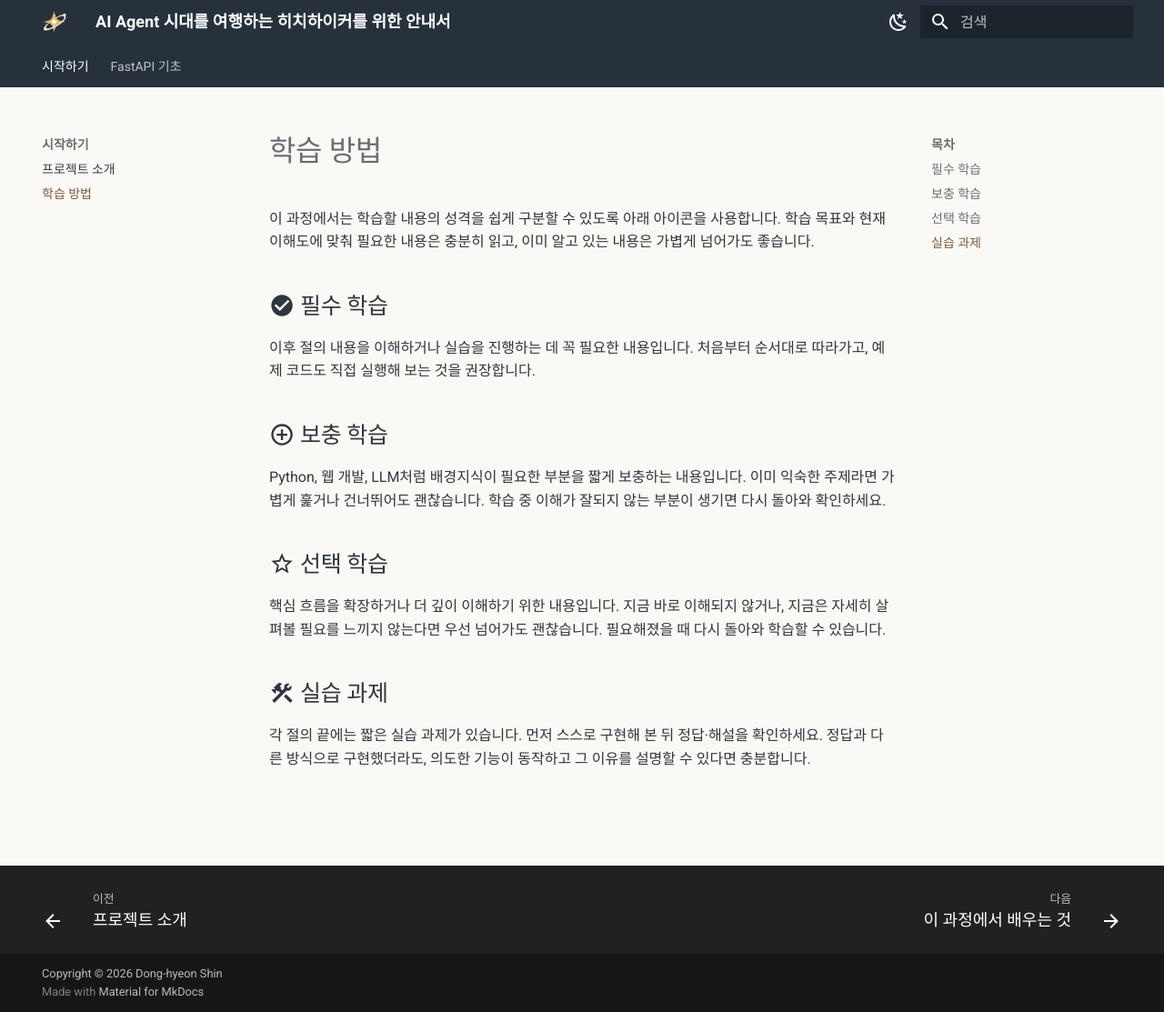
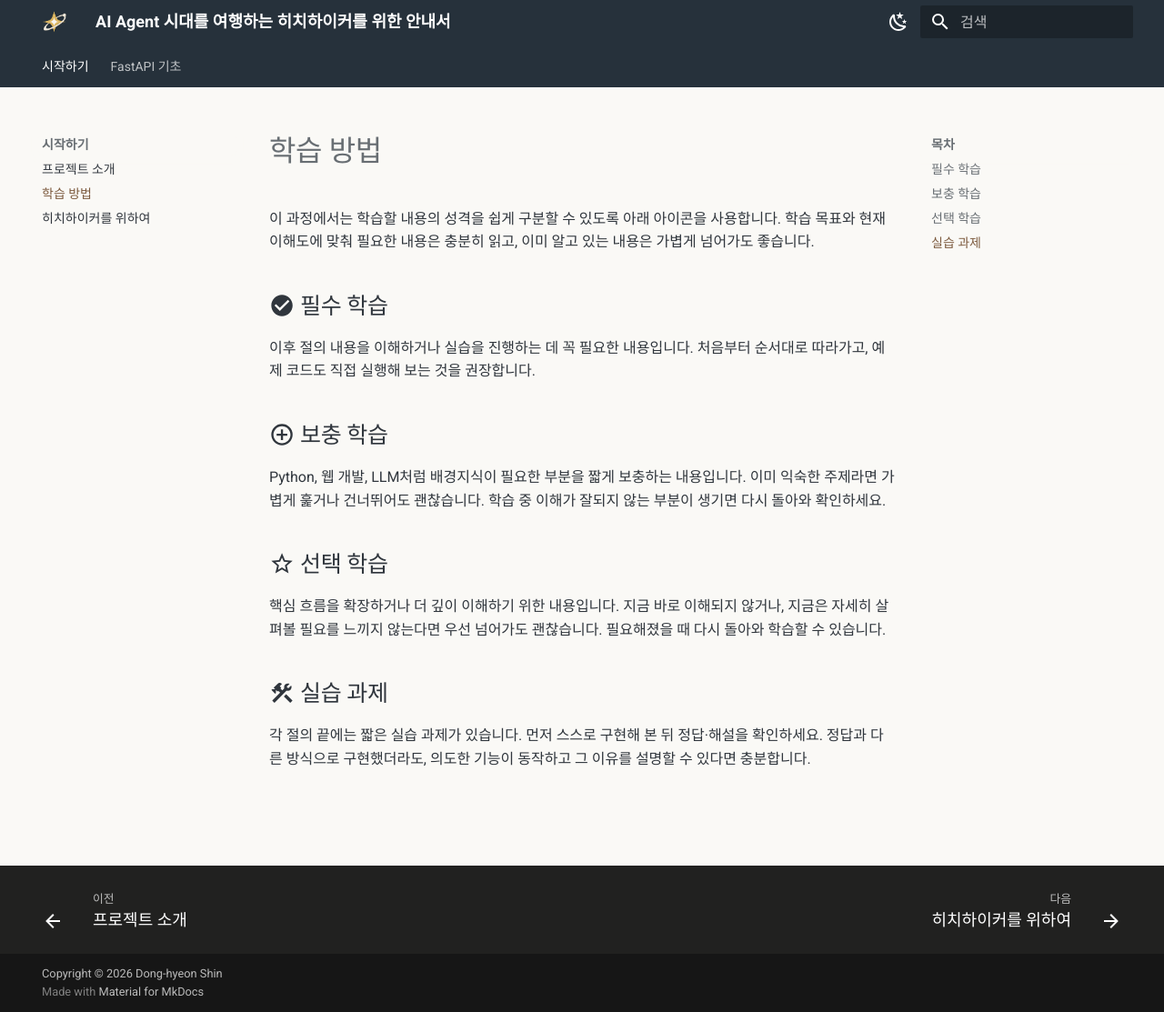
Before and after one commit to qu3vipon/the-hitchhikers-guide-to-ai, an MkDocs documentation site: the page built from docs/learning-method.md, in a window 1280 px wide and 1113 px high. Shown: the whole window at 91% size. Built offline with MkDocs 1.6.1 and Material for MkDocs 9.7.7, drawn with Linux system fonts in a browser that asks for light colours; part of the change alters nothing that is shown.

Commit message:
Add guide for hitchhikers

```diff
--- /dev/null
+++ b/docs/for-hitchhikers.md
@@ -0,0 +1,11 @@
+# 히치하이커를 위하여
+
+말 한마디면 AI가 코드를 만들고 서비스까지 배포할 수 있는 시대입니다. 이런 시대에 개념을 하나씩 이해하고 직접 구현하며 배우는 일이 여전히 의미가 있을까 하는 질문이 있을 수 있습니다.
+
+그런데 AI를 더 잘 활용하기 위해서는 반드시 **스스로 생각하는 힘**이 필요하다고 믿습니다. AI는 빠르게 초안을 만들고, 막힌 부분의 힌트를 주고, 여러 선택지를 제안해 줄 수 있습니다. 하지만 무엇을 만들지 정하고, 결과가 정말 원하는 방향인지 판단하고, 문제가 생겼을 때 다음 질문을 찾아가는 일까지 대신해 주지는 않습니다.
+
+이 안내서 역시 AI와 함께 만들어지고 있습니다. 자료를 조사하고 문장을 다듬는 과정에서 AI의 도움을 받습니다. 다만 이 과정에서 어떤 내용을 왜 배워야 하는지, 어떤 순서로 연결할지, 학습자에게 무엇이 꼭 필요한지를 판단하는 일은 제가 결정합니다. 우리는 AI를 도구로 활용하되, 무엇을 만들고 어떤 선택을 할지에 대해서는 **자신만의 뚜렷한 취향과 기준**을 가져야 합니다.
+
+빠르게 결과물을 만드는 방법도 분명 배워야합니다. 하지만 다른 한편에는 여전히 **스스로 고민하고, 이해하고, 깨우치며 배우고 싶은 사람들**도 있습니다. 이 안내서는 그런 사람들, AI 시대라는 넓고 낯선 세계에서 길을 잃지 않으려는 히치하이커를 위해 만들었습니다.
+
+혼자서도 차근차근 따라갈 수 있는, 믿을 만한 학습 콘텐츠를 무료로 제공하고 싶습니다. 이 안내서가 여러분이 다음 질문을 찾고, 직접 답을 만들어 가는 여정에 작은 도움이 되기를 바랍니다.
--- a/mkdocs.yml
+++ b/mkdocs.yml
@@ -30,6 +30,7 @@ nav:
   - 시작하기:
       - 프로젝트 소개: index.md
       - 학습 방법: learning-method.md
+      - 히치하이커를 위하여: for-hitchhikers.md
   - FastAPI 기초:
       - 1. 과정 소개:
           - 이 과정에서 배우는 것: foundations/01-introduction/what-you-learn.md
```
